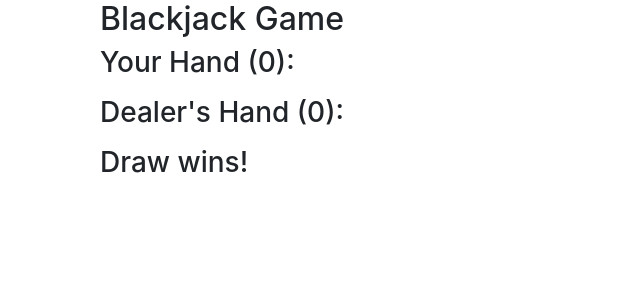
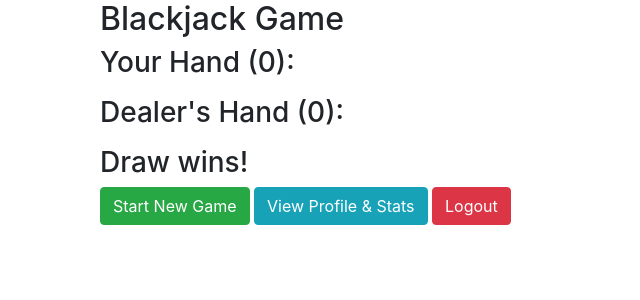
Before and after one commit to henryblu/Cyber-Security-Base-2024-Project-1, a Django app: page /winner/ in a window 1280 px wide. Shown: the part 56-356 px from the top of the page, without its empty margins (0-640 px from the left). Run offline with Django 5.2, Linux system fonts and the light colour scheme; the visitor is signed in with stand-in values (Sample User, id 1); data comes from the database, SQL or seed files in the repository; some libraries are stand-ins or nearby versions.

Commit message:
chore: Update game.html with winner message and buttons

```diff
--- a/blackjack_app/templates/blackjack_app/game.html
+++ b/blackjack_app/templates/blackjack_app/game.html
@@ -22,9 +22,15 @@
     <div>
         {% if winner %}
             <h3>{{ winner }} wins!</h3>
+            <a href="{% url 'reset_game' %}" class="btn btn-success">Start New Game</a>
+            <a href="{% url 'profile' %}" class="btn btn-info">View Profile & Stats</a>
+            <a href="{% url 'logout' %}" class="btn btn-danger">Logout</a>
         {% else %}
             {% if is_player_bust %}
                 <h3>You busted! Dealer wins!</h3>
+                <a href="{% url 'reset_game' %}" class="btn btn-success">Start New Game</a>
+                <a href="{% url 'profile' %}" class="btn btn-info">View Profile & Stats</a>
+                <a href="{% url 'logout' %}" class="btn btn-danger">Logout</a>
             {% else %}
                 <a href="{% url 'player_hit' %}" class="btn btn-primary">Hit</a>
                 <a href="{% url 'dealer_turn' %}" class="btn btn-secondary">Stand</a>
```
